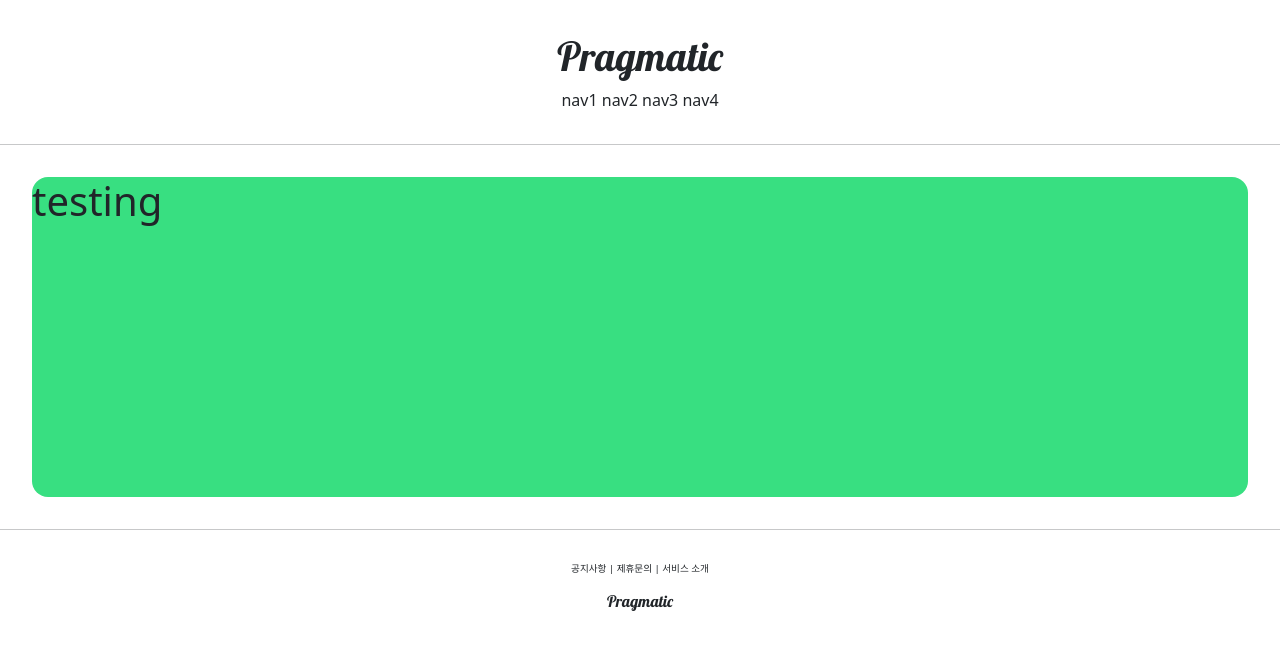
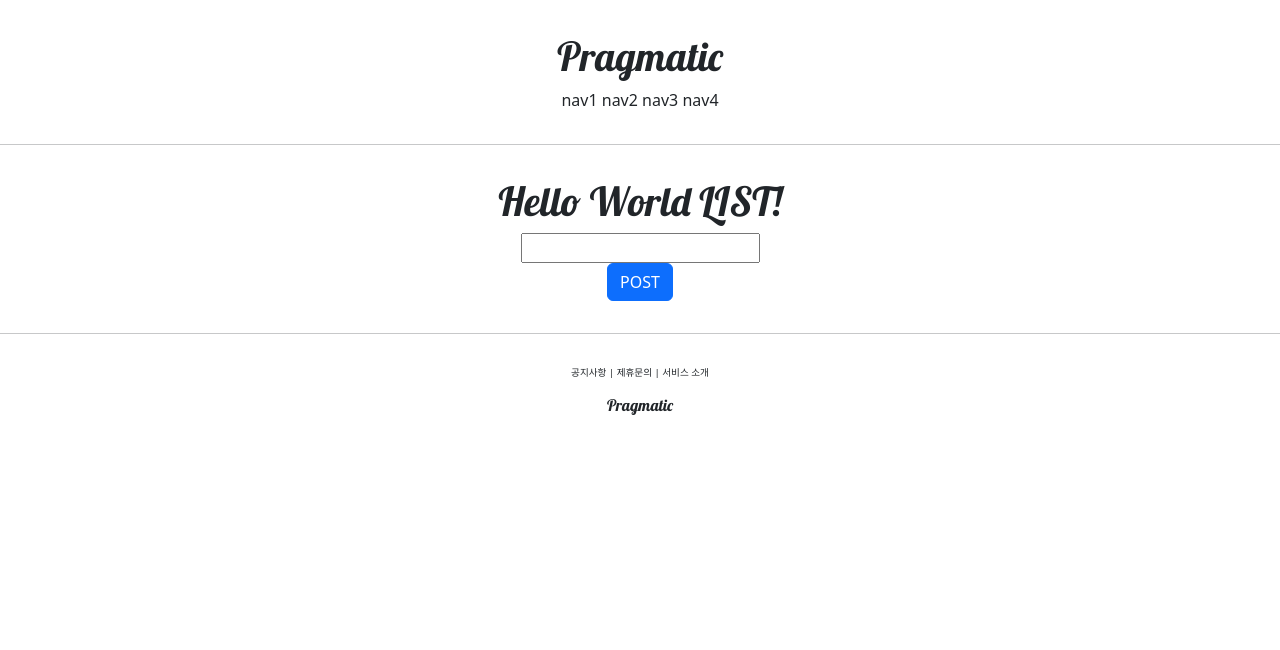
Before and after one commit to forestsol/pragmatic, a Django app: page /account/hello_world/ in a window 1280 px wide. Shown: the top 650 px of the page. Run offline with Django 5.2, Linux system fonts and the light colour scheme.

Commit message:
django course 17 commit

```diff
--- a/accountapp/templates/accountapp/hello_world.html
+++ b/accountapp/templates/accountapp/hello_world.html
@@ -1,9 +1,26 @@
 {% extends 'base.html' %}
 
 {% block content %}
-    <div style="height: 20rem; background-color: #38df81; border-radius: 1rem; margin: 2rem;">
+    <div style="border-radius: 1rem; margin: 2rem; text-align: center">
+        <h1 style="font-family: 'lobster', cursive;">
+            Hello World LIST!
+        </h1>
+        <form action ="/account/hello_world/" method = "post">
+            {% csrf_token %}
+            <div>
+                <input type = "text" name = "hello_world_input">
+            </div>
+            <div>
+                <input type = "submit" class = "btn btn-primary" value = "POST">
+            </div>
+            <!-- 부트스트랩 적용해서 css 안 만들고 간단하게 버튼 모양 적용-->
+        </form>
+
+        {% if hello_world_output %}
         <h1>
-            testing
+            {{ hello_world_output.text }}
+            <!--객체 내부에 들어있는 text를 꺼내서 씀.-->
         </h1>
+        {% endif %}
     </div>
 {% endblock %}
--- a/accountapp/views.py
+++ b/accountapp/views.py
@@ -1,7 +1,22 @@
 from django.http import HttpResponse
 from django.shortcuts import render
 
+from accountapp.models import HelloWorld
+
+
 # Create your views here.
 
+
 def hello_world(request):
-    return render(request, 'accountapp/hello_world.html')
+    if request.method == "POST":
+
+        temp = request.POST.get('hello_world_input')
+
+        new_hello_world = HelloWorld()
+        new_hello_world.text = temp
+        new_hello_world.save()
+
+        return render(request, 'accountapp/hello_world.html', context={'hello_world_output': new_hello_world})
+        # new_hello_world는 객체임.
+    else:
+        return render(request, 'accountapp/hello_world.html', context={'text': 'GET Method'})
```
